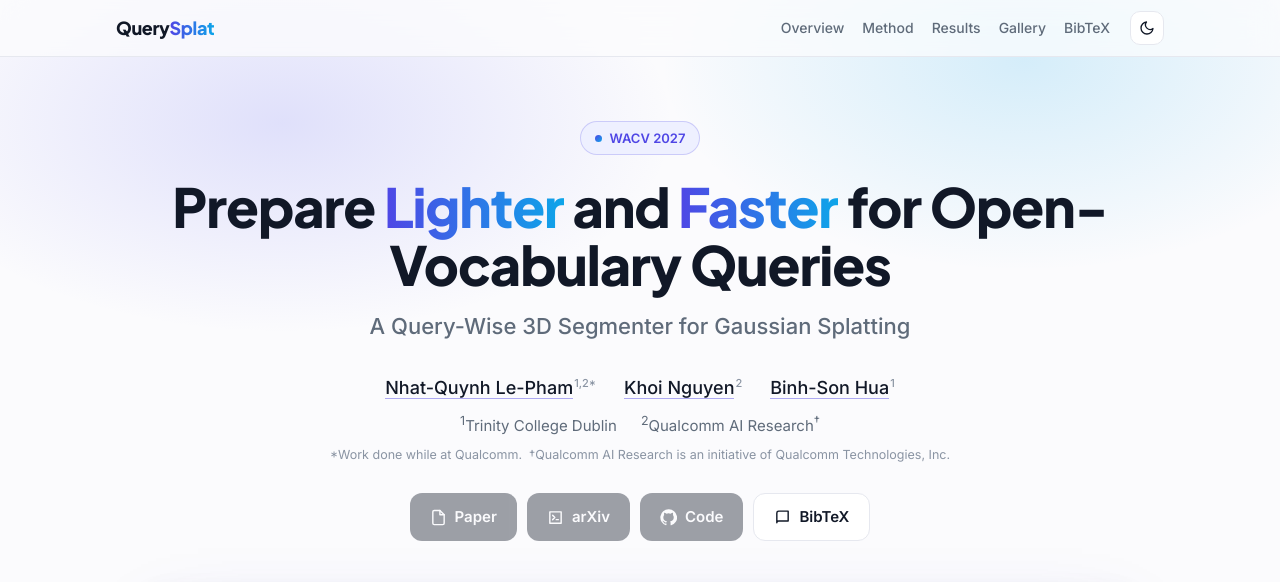
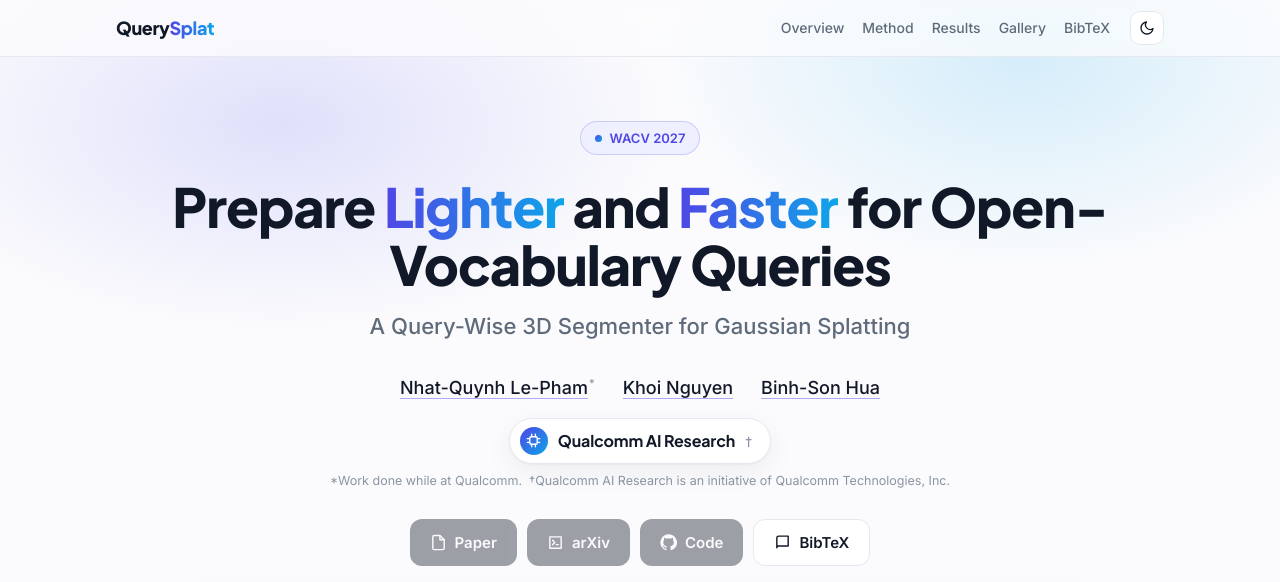
Before and after one commit to frankielp/querysplat, a plain HTML site: page index.html in a window 1280 px wide. Shown: the top 582 px of the page. Drawn offline with Linux system fonts and the light colour scheme.

Commit message:
Show Qualcomm AI Research as sole affiliation
Co-Authored-By: Claude Opus 5.5 <noreply@anthropic.com>

```diff
--- a/index.html
+++ b/index.html
@@ -73,7 +73,11 @@ h1{font-size:clamp(30px,5vw,54px);line-height:1.08;font-weight:800;margin:0 auto
 .authors a{color:var(--text);border-bottom:1.5px solid color-mix(in srgb,var(--accent) 45%,transparent)}
 .authors a:hover{text-decoration:none;border-bottom-color:var(--accent)}
 .authors sup{font-size:11px;color:var(--faint);margin-left:1px}
-.affil{color:var(--muted);font-size:15px;display:flex;flex-wrap:wrap;justify-content:center;gap:2px 24px}
+.affil{display:flex;justify-content:center;margin:14px 0 2px}
+.org{display:inline-flex;align-items:center;gap:10px;padding:8px 18px 8px 10px;border-radius:999px;background:var(--card);border:1px solid var(--line);box-shadow:var(--shadow);font:700 16px "Plus Jakarta Sans",Inter,sans-serif;color:var(--text);letter-spacing:-.01em}
+.org .mark{width:28px;height:28px;border-radius:50%;display:grid;place-items:center;background:linear-gradient(135deg,var(--a1),var(--a2));color:#fff}
+.org .mark svg{width:15px;height:15px}
+.org sup{font-size:11px;color:var(--faint);font-weight:500}
 .note{color:var(--faint);font-size:12.5px;margin-top:6px}
 .links{display:flex;flex-wrap:wrap;justify-content:center;gap:10px;margin-top:28px}
 .btn{display:inline-flex;align-items:center;gap:8px;padding:10px 20px;border-radius:12px;background:var(--text);color:var(--bg);font-weight:600;font-size:15px;transition:transform .15s,box-shadow .15s}
@@ -188,13 +192,12 @@ footer{padding:36px 0 52px;color:var(--faint);font-size:13px;text-align:center}
     <p class="sub">A Query-Wise 3D Segmenter for Gaussian Splatting</p>
 
     <div class="authors">
-      <span><a href="https://frankielp.github.io">Nhat-Quynh Le-Pham</a><sup>1,2*</sup></span>
-      <span><a href="https://www.khoinguyen.org/">Khoi Nguyen</a><sup>2</sup></span>
-      <span><a href="https://sonhua.github.io/">Binh-Son Hua</a><sup>1</sup></span>
+      <span><a href="https://frankielp.github.io">Nhat-Quynh Le-Pham</a><sup>*</sup></span>
+      <span><a href="https://www.khoinguyen.org/">Khoi Nguyen</a></span>
+      <span><a href="https://sonhua.github.io/">Binh-Son Hua</a></span>
     </div>
     <div class="affil">
-      <span><sup>1</sup>Trinity College Dublin</span>
-      <span><sup>2</sup>Qualcomm AI Research<sup>†</sup></span>
+      <span class="org"><span class="mark"><svg viewBox="0 0 24 24" fill="none" stroke="currentColor" stroke-width="2.2" stroke-linecap="round" stroke-linejoin="round"><rect x="6" y="6" width="12" height="12" rx="2"/><path d="M9 2v4M15 2v4M9 18v4M15 18v4M2 9h4M2 15h4M18 9h4M18 15h4"/></svg></span>Qualcomm AI Research<sup>†</sup></span>
     </div>
     <div class="note">*Work done while at Qualcomm. &nbsp;†Qualcomm AI Research is an initiative of Qualcomm Technologies, Inc.</div>
 
@@ -464,7 +467,7 @@ footer{padding:36px 0 52px;color:var(--faint);font-size:13px;text-align:center}
 </section>
 
 <footer>
-  <div class="wrap">© 2027 the authors · Trinity College Dublin · Qualcomm AI Research</div>
+  <div class="wrap">© 2027 the authors · Qualcomm AI Research</div>
 </footer>
 
 <script>
```
